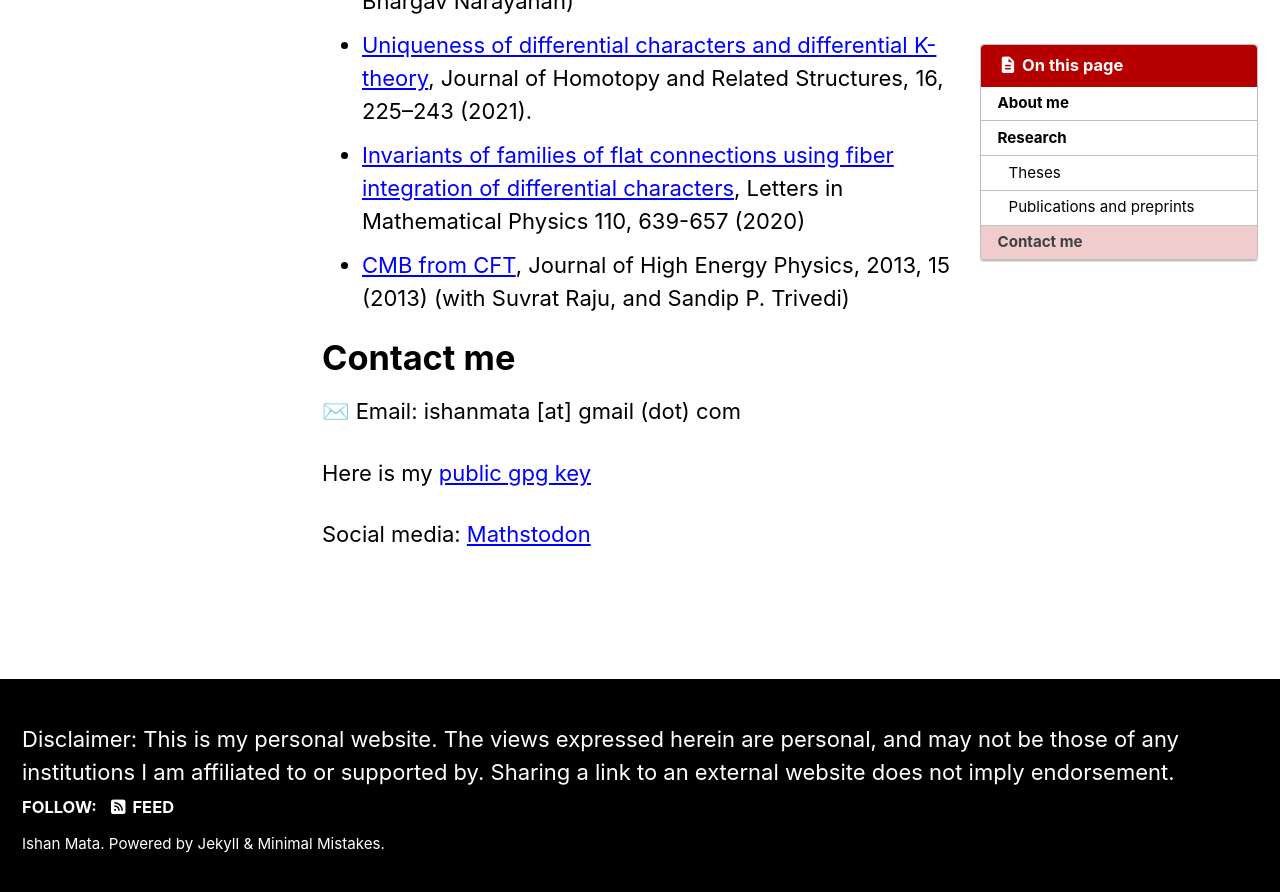
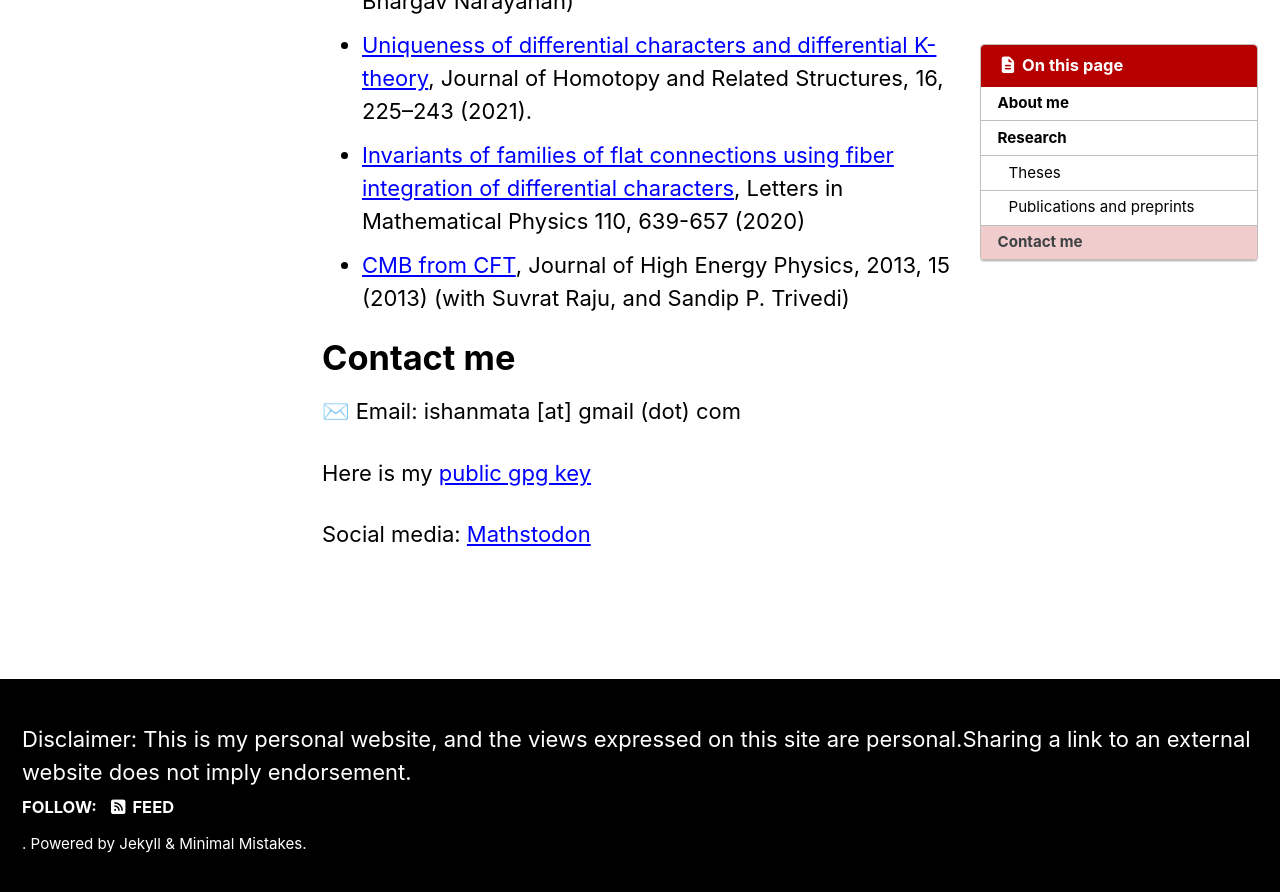
Before and after one commit to ishanmata/ishanmata.github.io, a Jekyll site: the page built from index.md, in a window 1280 px wide and 900 px high, scrolled down 2037 px. Shown: the top 892 px of the window. Built offline with Jekyll 4.4.1, drawn with Linux system fonts in a browser that asks for light colours; cached includes are drawn as plain includes; emoji names are drawn with the system emoji font.

Commit message:
2026_10_04

```diff
--- a/_includes/footer.html
+++ b/_includes/footer.html
@@ -23,4 +23,4 @@
 </div>
 {% endif %}
 
-<div class="page__footer-copyright"> <a href="{{ site.copyright_url | default: site.url }}">{{ site.copyright | default: site.title | escape_once | strip }}</a>. {{ site.data.ui-text[site.locale].powered_by | default: "Powered by" }} <a href="https://jekyllrb.com" rel="nofollow">Jekyll</a> &amp; <a href="https://mademistakes.com/work/jekyll-themes/minimal-mistakes/" rel="nofollow">Minimal Mistakes</a>.</div>
+<div class="page__footer-copyright"> <a href="{{ site.copyright_url | default: site.url }}">{{ site.copyright | escape_once | strip }}</a>. {{ site.data.ui-text[site.locale].powered_by | default: "Powered by" }} <a href="https://jekyllrb.com" rel="nofollow">Jekyll</a> &amp; <a href="https://mademistakes.com/work/jekyll-themes/minimal-mistakes/" rel="nofollow">Minimal Mistakes</a>.</div>
--- a/_includes/footer/custom.html
+++ b/_includes/footer/custom.html
@@ -1,3 +1,3 @@
 <!-- start custom footer snippets -->
-Disclaimer: This is my personal website. The views expressed herein are personal, and may not be those of any institutions I am affiliated to or supported by. Sharing a link to an external website does not imply endorsement.
+Disclaimer: This is my personal website, and the views expressed on this site are personal.Sharing a link to an external website does not imply endorsement.
 <!-- end custom footer snippets -->
```
